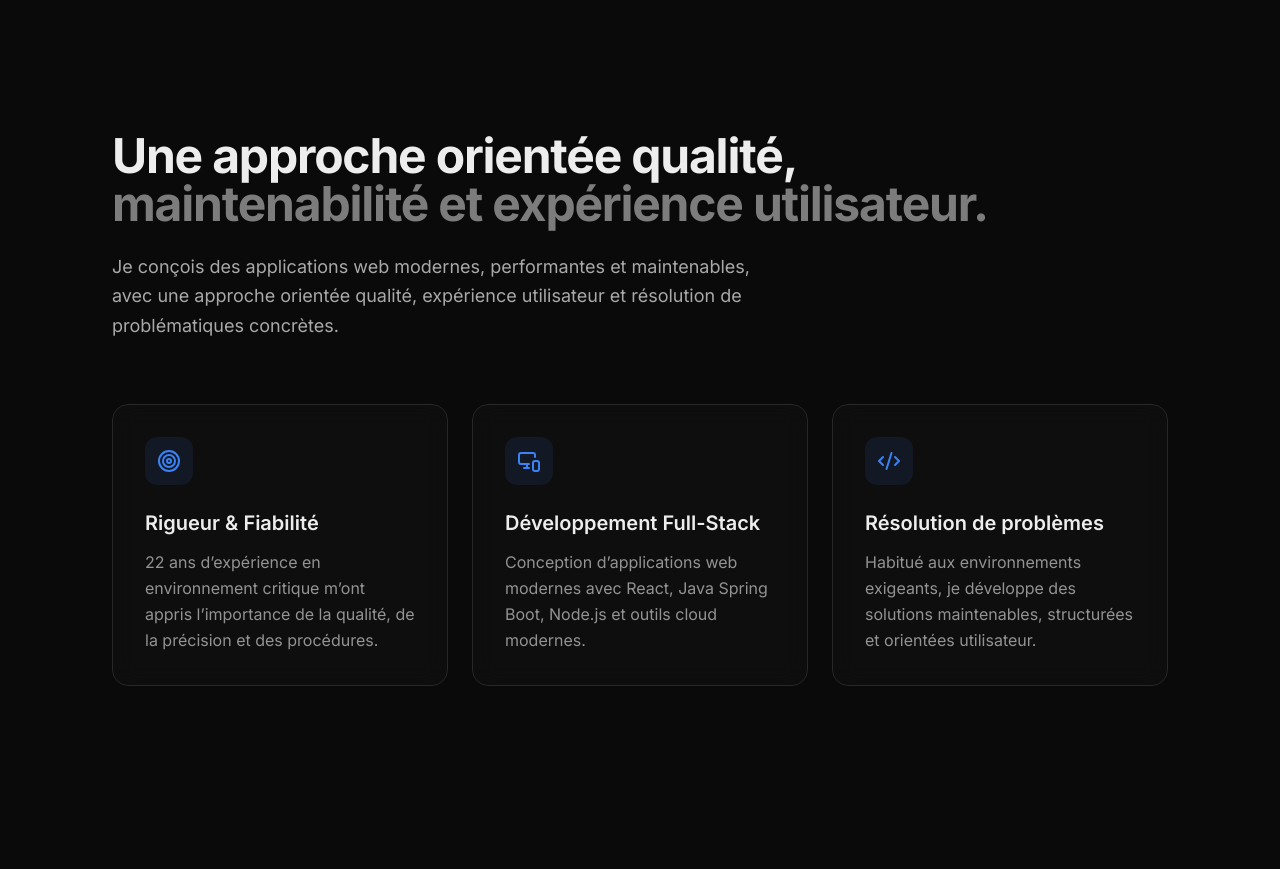
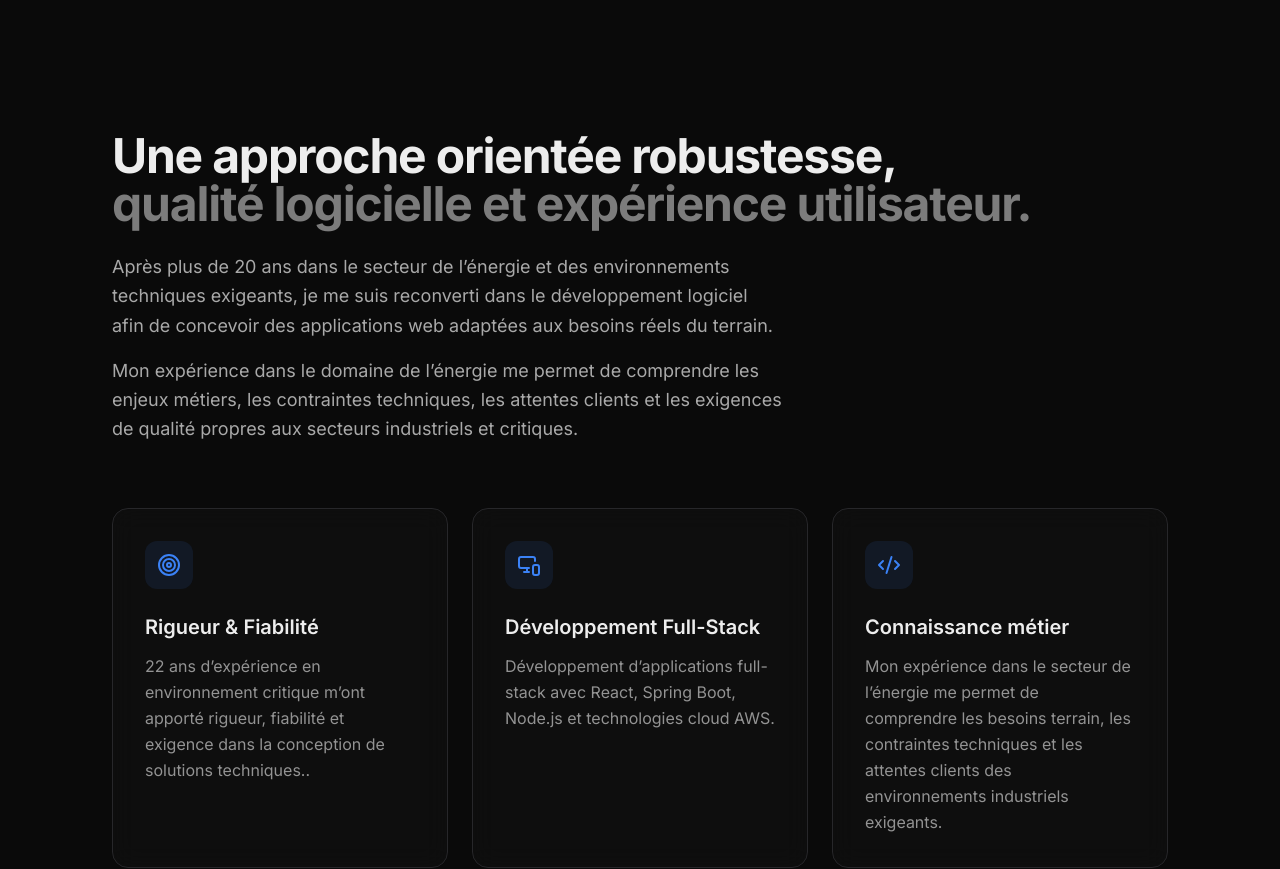
Before and after one commit to j-sicard/portfolio-full-stack, a React (Vite) app: page / in a window 1280 px wide. Shown: the part 860-1729 px from the top of the page. Built offline with nearby package versions, Linux system fonts and the light colour scheme.

Commit message:
upgrade about final

```diff
--- a/src/components/sections/About.jsx
+++ b/src/components/sections/About.jsx
@@ -6,17 +6,17 @@ export default function About() {
     {
       icon: <Target className="w-6 h-6 text-primary" />,
       title: "Rigueur & Fiabilité",
-      description: "22 ans d’expérience en environnement critique m’ont appris l’importance de la qualité, de la précision et des procédures."
+      description: "22 ans d’expérience en environnement critique m’ont apporté rigueur, fiabilité et exigence dans la conception de solutions techniques.."
     },
     {
       icon: <MonitorSmartphone className="w-6 h-6 text-primary" />,
       title: "Développement Full-Stack",
-      description: "Conception d’applications web modernes avec React, Java Spring Boot, Node.js et outils cloud modernes."
+      description: "Développement d’applications full-stack avec React, Spring Boot, Node.js et technologies cloud AWS."
     },
     {
       icon: <Code2 className="w-6 h-6 text-primary" />,
-      title: "Résolution de problèmes",
-      description: "Habitué aux environnements exigeants, je développe des solutions maintenables, structurées et orientées utilisateur."
+      title: "Connaissance métier",
+      description: "Mon expérience dans le secteur de l’énergie me permet de comprendre les besoins terrain, les contraintes techniques et les attentes clients des environnements industriels exigeants."
     }
   ];
 
@@ -24,10 +24,22 @@ export default function About() {
     <Section id="about">
       <div className="space-y-16">
         <div>
-          <h2 className="text-3xl md:text-5xl font-bold mb-6 tracking-tight">Une approche orientée qualité,<br className="hidden md:block" /><span className="text-foreground/50">maintenabilité et expérience utilisateur.</span></h2>
-          <p className="text-lg text-foreground/70 max-w-2xl leading-relaxed">
-            Je conçois des applications web modernes, performantes et maintenables, avec une approche orientée qualité, expérience utilisateur et résolution de problématiques concrètes.
-          </p>
+          <h2 className="text-3xl md:text-5xl font-bold mb-6 tracking-tight">Une approche orientée robustesse,<br className="hidden md:block" /><span className="text-foreground/50">qualité logicielle et expérience utilisateur.</span></h2>
+          <div className="text-lg text-foreground/70 max-w-2xl leading-relaxed space-y-4">
+            <p>
+              Après plus de 20 ans dans le secteur de l’énergie
+              et des environnements techniques exigeants,
+              je me suis reconverti dans le développement logiciel
+              afin de concevoir des applications web adaptées
+              aux besoins réels du terrain.
+            </p>
+            <p>
+              Mon expérience dans le domaine de l’énergie me permet
+              de comprendre les enjeux métiers, les contraintes techniques,
+              les attentes clients et les exigences de qualité propres
+              aux secteurs industriels et critiques.
+            </p>
+          </div>
         </div>
 
         <div className="grid grid-cols-1 md:grid-cols-3 gap-6">
```
